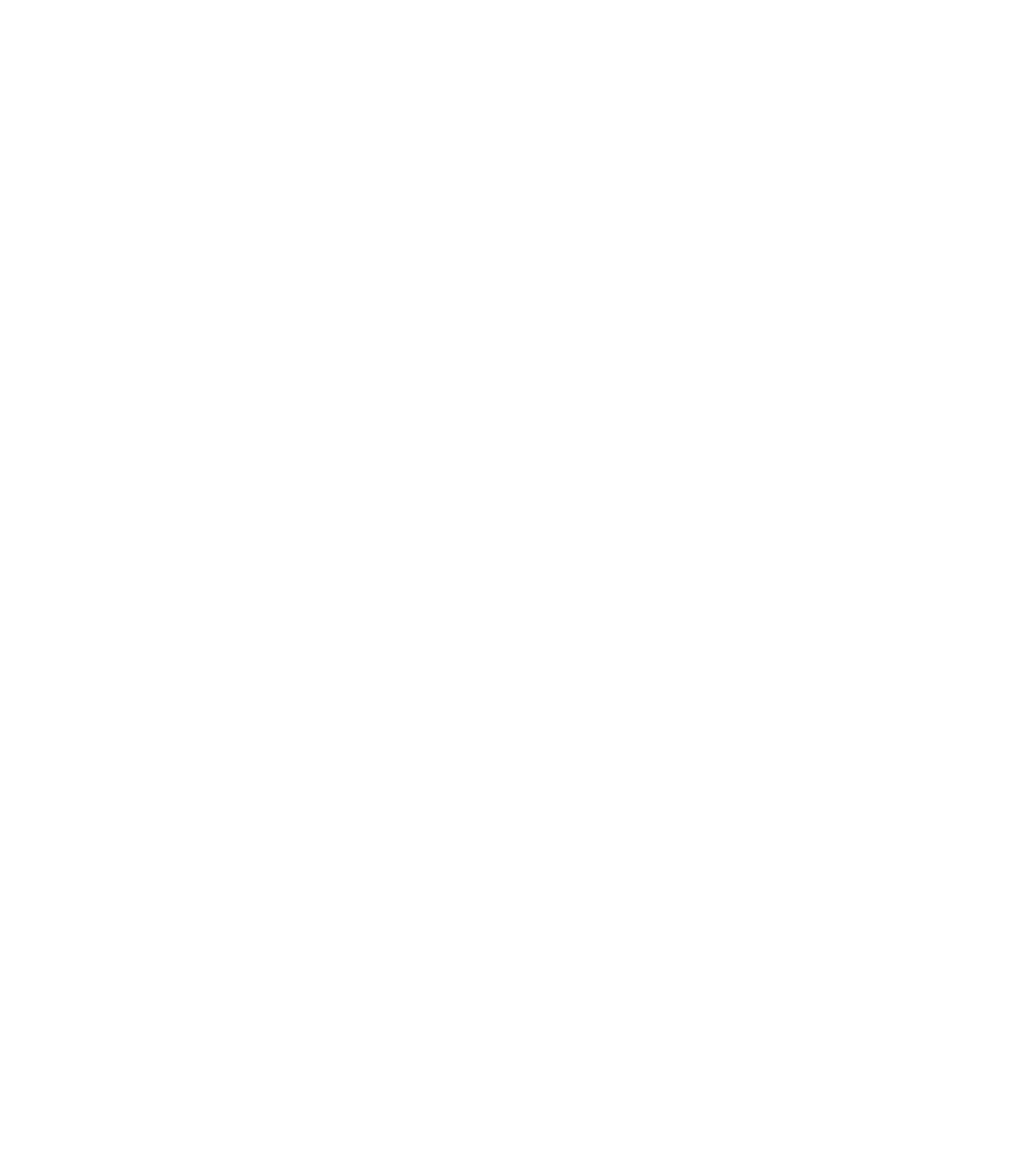
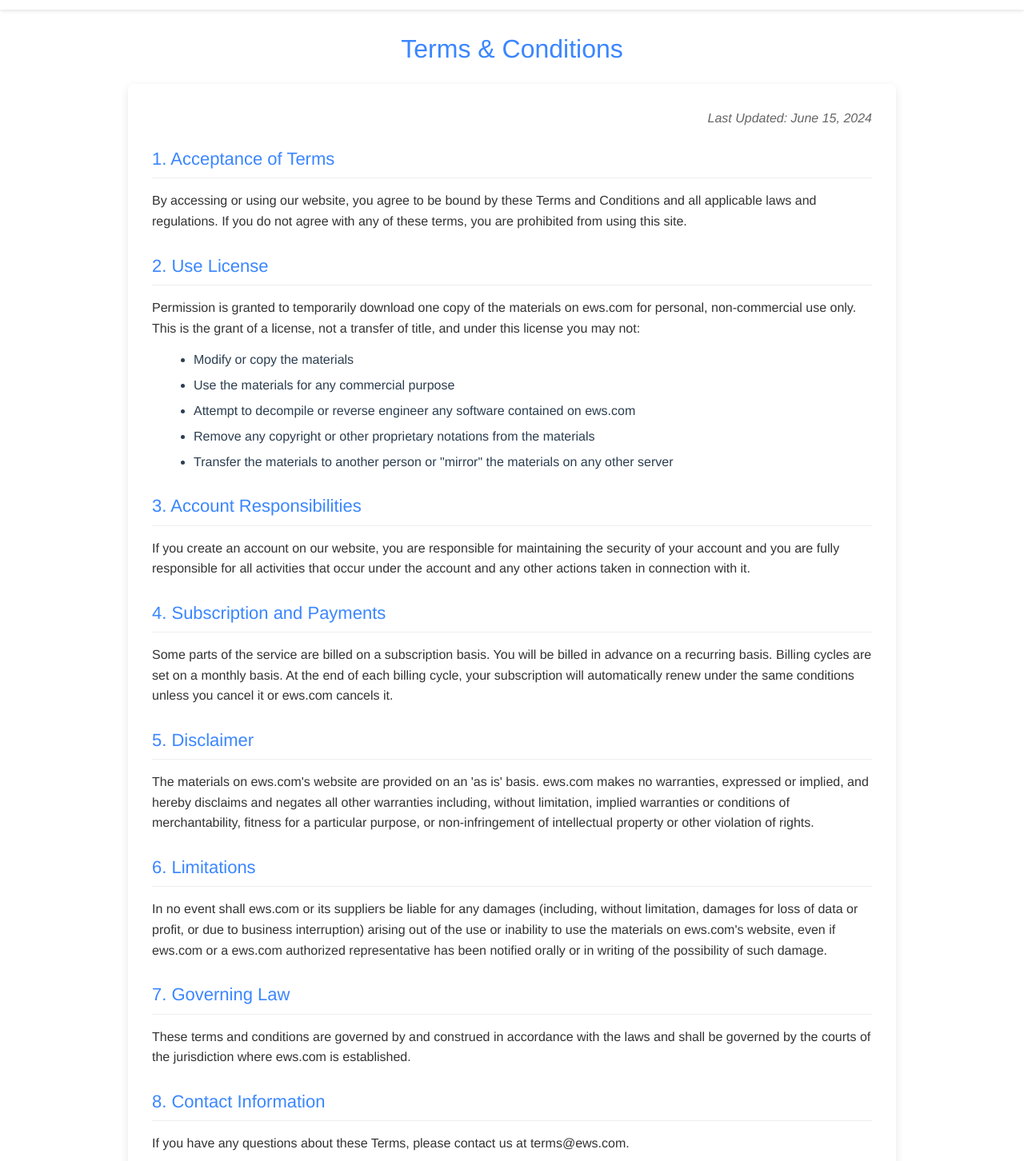
Before and after one commit to Paulhenri27/ews, a Vue app: page /terms in a window 1280 px wide. Before the commit this address had no page. Shown: the part 58-1510 px from the top of the page at 80% size. Before the commit the page ends 800 px from the top, so only its background shows below. Built offline with nearby package versions, Linux system fonts and the light colour scheme.

Commit message:
first commit

```diff
--- a/src/components/AppFooter.vue
+++ b/src/components/AppFooter.vue
@@ -3,8 +3,8 @@
     <div class="footer-content">
       <div class="footer-links">
         <a href="#" class="footer-link">Contact us</a>
-        <a href="#" class="footer-link">Terms & Conditions</a>
-        <a href="#" class="footer-link">Privacy</a>
+        <router-link to="/terms" class="footer-link">Terms & Conditions</router-link>
+        <router-link to="/privacy" class="footer-link">Privacy</router-link>
       </div>
       <div class="footer-copyright">
         ©2017-2025 ews.com. All Rights Reserved.
--- a/src/router/index.js
+++ b/src/router/index.js
@@ -43,6 +43,16 @@
     name: 'Reading',
     component: Reading,
     meta: { requiresAuth: true }
+  },
+  {
+    path: '/privacy',
+    name: 'Privacy',
+    component: () => import('@/views/PrivacyPolicy.vue')
+  },
+  {
+    path: '/terms',
+    name: 'Terms',
+    component: () => import('@/views/TermsOfUse.vue')
   },
   {
     path: '/listening',
--- /dev/null
+++ b/src/views/PrivacyPolicy.vue
@@ -0,0 +1,157 @@
+<template>
+  <div>
+    <MenuComponent />
+    <div class="policy-container">
+      <h1>Privacy Policy</h1>
+      <div class="content-box">
+        <p class="last-updated">Last Updated: June 15, 2024</p>
+
+        <section>
+          <h2>1. Information We Collect</h2>
+          <p>When you use our site, we may collect the following information:</p>
+          <ul>
+            <li>Personal information such as name, email address, and payment details when you register</li>
+            <li>Usage data including pages visited, time spent on pages, and learning progress</li>
+            <li>Device information including browser type, IP address, and operating system</li>
+          </ul>
+        </section>
+
+        <section>
+          <h2>2. How We Use Your Information</h2>
+          <p>We use the collected information to:</p>
+          <ul>
+            <li>Provide and maintain our language learning services</li>
+            <li>Improve and personalize your learning experience</li>
+            <li>Process transactions and send related information</li>
+            <li>Send notifications about your account or learning progress</li>
+            <li>Respond to your comments and questions</li>
+          </ul>
+        </section>
+
+        <section>
+          <h2>3. Information Sharing and Disclosure</h2>
+          <p>We do not sell, trade, or otherwise transfer your personal information to third parties without your consent, except as described below:</p>
+          <ul>
+            <li>With service providers who help us operate our business</li>
+            <li>If required by law or to protect our rights</li>
+            <li>In connection with a merger, acquisition, or sale of assets</li>
+          </ul>
+        </section>
+
+        <section>
+          <h2>4. Data Security</h2>
+          <p>We implement appropriate security measures to protect your personal information. However, no method of transmission over the internet is 100% secure.</p>
+        </section>
+
+        <section>
+          <h2>5. Your Rights</h2>
+          <p>Depending on your location, you may have the right to:</p>
+          <ul>
+            <li>Access the personal information we hold about you</li>
+            <li>Request correction of your personal information</li>
+            <li>Request deletion of your personal information</li>
+            <li>Object to processing of your personal information</li>
+            <li>Request restriction of processing your personal information</li>
+            <li>Request transfer of your personal information</li>
+            <li>Withdraw consent</li>
+          </ul>
+        </section>
+
+        <section>
+          <h2>6. Contact Us</h2>
+          <p>If you have questions about this Privacy Policy, please contact us at privacy@ews.com.</p>
+        </section>
+      </div>
+    </div>
+    <FooterComponent />
+  </div>
+</template>
+
+<script>
+import MenuComponent from '@/components/Menu.vue'
+import FooterComponent from '@/components/AppFooter.vue'
+
+export default {
+  name: 'PrivacyPolicy',
+  components: {
+    MenuComponent,
+    FooterComponent
+  }
+}
+</script>
+
+<style scoped>
+.policy-container {
+  max-width: 1000px;
+  margin: 30px auto;
+  padding: 0 20px;
+}
+
+h1 {
+  color: #3A86FF;
+  font-size: 32px;
+  margin-bottom: 25px;
+  text-align: center;
+}
+
+.content-box {
+  background-color: white;
+  border-radius: 8px;
+  box-shadow: 0 4px 12px rgba(0, 0, 0, 0.1);
+  padding: 30px;
+  transition: box-shadow 0.3s ease;
+}
+
+.content-box:hover {
+  box-shadow: 0 8px 16px rgba(58, 134, 255, 0.2);
+}
+
+.last-updated {
+  color: #666;
+  font-style: italic;
+  margin-bottom: 25px;
+  text-align: right;
+}
+
+section {
+  margin-bottom: 30px;
+}
+
+h2 {
+  color: #3A86FF;
+  font-size: 22px;
+  margin-bottom: 15px;
+  border-bottom: 1px solid #eee;
+  padding-bottom: 10px;
+}
+
+p {
+  line-height: 1.6;
+  margin-bottom: 15px;
+  color: #333;
+}
+
+ul {
+  margin-left: 20px;
+  margin-bottom: 15px;
+}
+
+li {
+  margin-bottom: 8px;
+  line-height: 1.5;
+}
+
+@media (max-width: 768px) {
+  .policy-container {
+    padding: 0 15px;
+  }
+
+  h1 {
+    font-size: 28px;
+  }
+
+  .content-box {
+    padding: 20px;
+  }
+}
+</style>
--- /dev/null
+++ b/src/views/TermsOfUse.vue
@@ -0,0 +1,148 @@
+<template>
+  <div>
+    <MenuComponent />
+    <div class="terms-container">
+      <h1>Terms & Conditions</h1>
+      <div class="content-box">
+        <p class="last-updated">Last Updated: June 15, 2024</p>
+
+        <section>
+          <h2>1. Acceptance of Terms</h2>
+          <p>By accessing or using our website, you agree to be bound by these Terms and Conditions and all applicable laws and regulations. If you do not agree with any of these terms, you are prohibited from using this site.</p>
+        </section>
+
+        <section>
+          <h2>2. Use License</h2>
+          <p>Permission is granted to temporarily download one copy of the materials on ews.com for personal, non-commercial use only. This is the grant of a license, not a transfer of title, and under this license you may not:</p>
+          <ul>
+            <li>Modify or copy the materials</li>
+            <li>Use the materials for any commercial purpose</li>
+            <li>Attempt to decompile or reverse engineer any software contained on ews.com</li>
+            <li>Remove any copyright or other proprietary notations from the materials</li>
+            <li>Transfer the materials to another person or "mirror" the materials on any other server</li>
+          </ul>
+        </section>
+
+        <section>
+          <h2>3. Account Responsibilities</h2>
+          <p>If you create an account on our website, you are responsible for maintaining the security of your account and you are fully responsible for all activities that occur under the account and any other actions taken in connection with it.</p>
+        </section>
+
+        <section>
+          <h2>4. Subscription and Payments</h2>
+          <p>Some parts of the service are billed on a subscription basis. You will be billed in advance on a recurring basis. Billing cycles are set on a monthly basis. At the end of each billing cycle, your subscription will automatically renew under the same conditions unless you cancel it or ews.com cancels it.</p>
+        </section>
+
+        <section>
+          <h2>5. Disclaimer</h2>
+          <p>The materials on ews.com's website are provided on an 'as is' basis. ews.com makes no warranties, expressed or implied, and hereby disclaims and negates all other warranties including, without limitation, implied warranties or conditions of merchantability, fitness for a particular purpose, or non-infringement of intellectual property or other violation of rights.</p>
+        </section>
+
+        <section>
+          <h2>6. Limitations</h2>
+          <p>In no event shall ews.com or its suppliers be liable for any damages (including, without limitation, damages for loss of data or profit, or due to business interruption) arising out of the use or inability to use the materials on ews.com's website, even if ews.com or a ews.com authorized representative has been notified orally or in writing of the possibility of such damage.</p>
+        </section>
+
+        <section>
+          <h2>7. Governing Law</h2>
+          <p>These terms and conditions are governed by and construed in accordance with the laws and shall be governed by the courts of the jurisdiction where ews.com is established.</p>
+        </section>
+
+        <section>
+          <h2>8. Contact Information</h2>
+          <p>If you have any questions about these Terms, please contact us at terms@ews.com.</p>
+        </section>
+      </div>
+    </div>
+    <FooterComponent />
+  </div>
+</template>
+
+<script>
+import MenuComponent from '@/components/Menu.vue'
+import FooterComponent from '@/components/AppFooter.vue'
+
+export default {
+  name: 'TermsOfUse',
+  components: {
+    MenuComponent,
+    FooterComponent
+  }
+}
+</script>
+
+<style scoped>
+.terms-container {
+  max-width: 1000px;
+  margin: 30px auto;
+  padding: 0 20px;
+}
+
+h1 {
+  color: #3A86FF;
+  font-size: 32px;
+  margin-bottom: 25px;
+  text-align: center;
+}
+
+.content-box {
+  background-color: white;
+  border-radius: 8px;
+  box-shadow: 0 4px 12px rgba(0, 0, 0, 0.1);
+  padding: 30px;
+  transition: box-shadow 0.3s ease;
+}
+
+.content-box:hover {
+  box-shadow: 0 8px 16px rgba(58, 134, 255, 0.2);
+}
+
+.last-updated {
+  color: #666;
+  font-style: italic;
+  margin-bottom: 25px;
+  text-align: right;
+}
+
+section {
+  margin-bottom: 30px;
+}
+
+h2 {
+  color: #3A86FF;
+  font-size: 22px;
+  margin-bottom: 15px;
+  border-bottom: 1px solid #eee;
+  padding-bottom: 10px;
+}
+
+p {
+  line-height: 1.6;
+  margin-bottom: 15px;
+  color: #333;
+}
+
+ul {
+  margin-left: 20px;
+  margin-bottom: 15px;
+}
+
+li {
+  margin-bottom: 8px;
+  line-height: 1.5;
+}
+
+@media (max-width: 768px) {
+  .terms-container {
+    padding: 0 15px;
+  }
+
+  h1 {
+    font-size: 28px;
+  }
+
+  .content-box {
+    padding: 20px;
+  }
+}
+</style>
```
